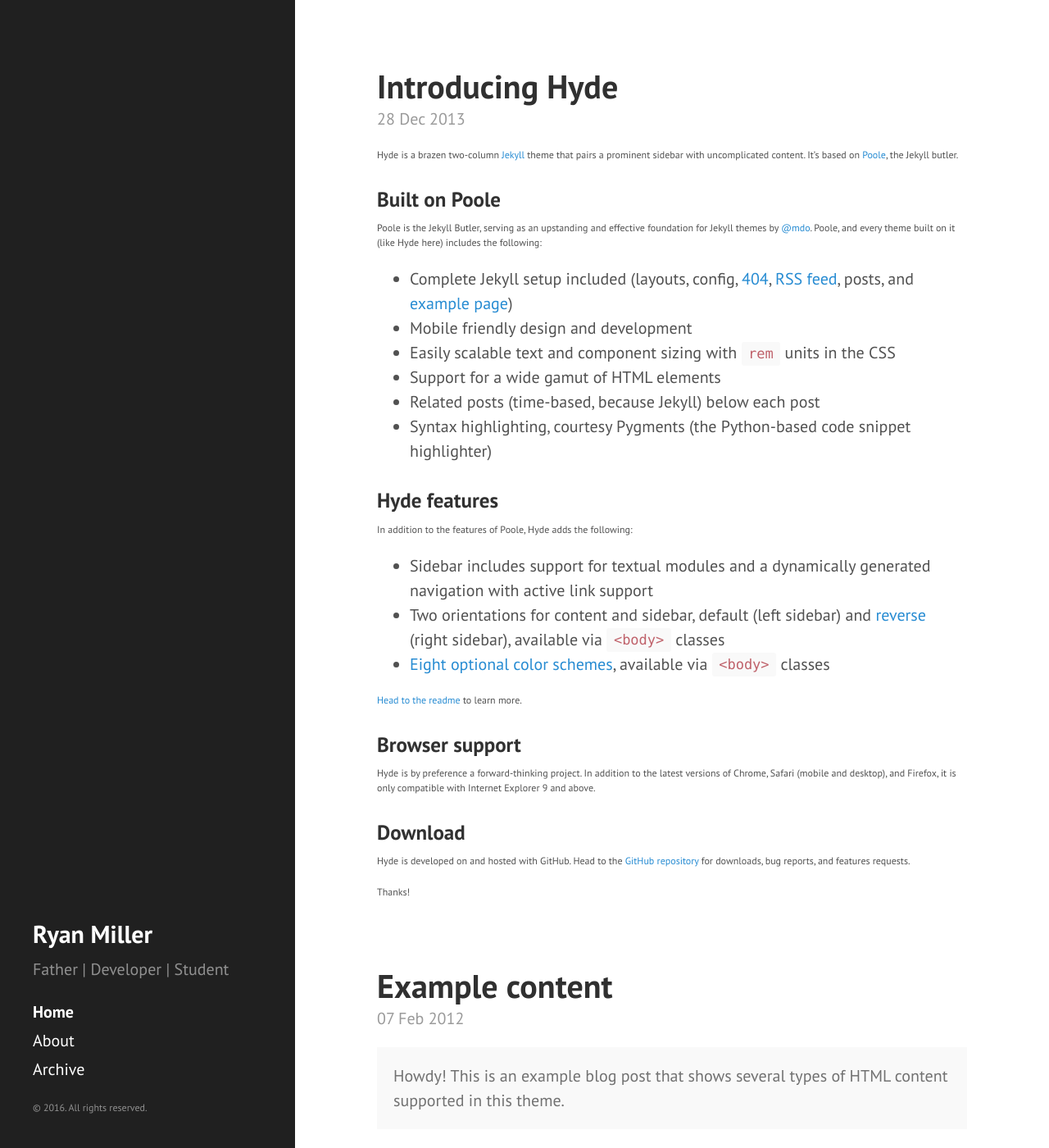
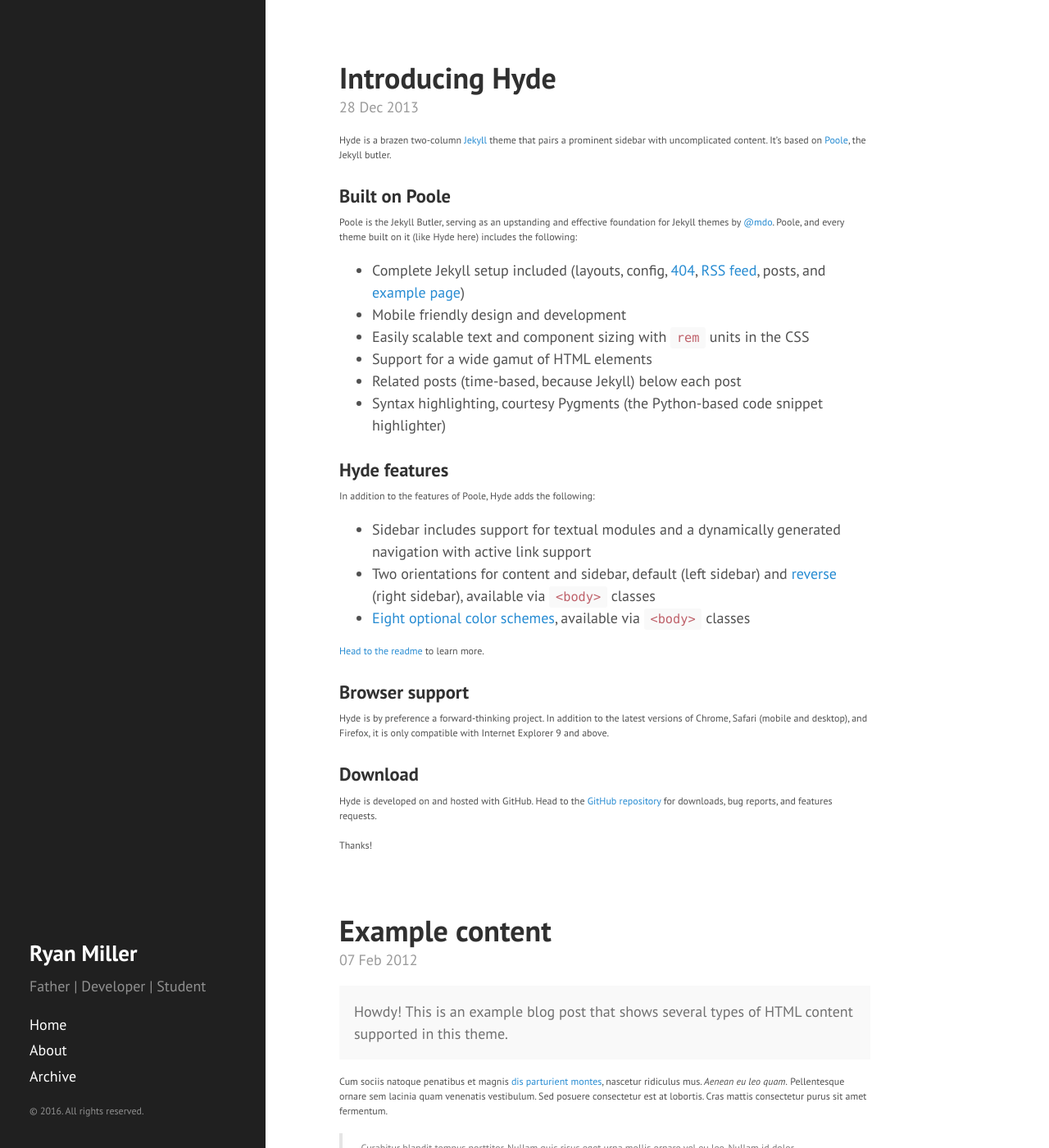
Before and after one commit to ryanmiller810/ryanmiller810.github.io, a Jekyll site: the page built from index.html, in a window 1280 px wide and 1400 px high. Shown: the whole window at 82% size. Built offline with Jekyll 4.4.1, drawn with Linux system fonts in a browser that asks for light colours; Markdown is read by kramdown in place of the engine named in the settings; the list of posts is cut into pages by our own code.

Commit message:
@media min-width set 18px, rem active bold

```diff
--- a/public/css/hyde.css
+++ b/public/css/hyde.css
@@ -41,7 +41,7 @@
 }
 @media (min-width: 58em) {
   html {
-    font-size: 20px;
+    font-size: 18px;
   }
 }
 
@@ -96,7 +96,7 @@
   text-decoration: underline;
 }
 .sidebar-nav-item.active {
-  font-weight: bold;
+/* removed bolding of font when active */
 }
 
 /* Sticky sidebar
```
